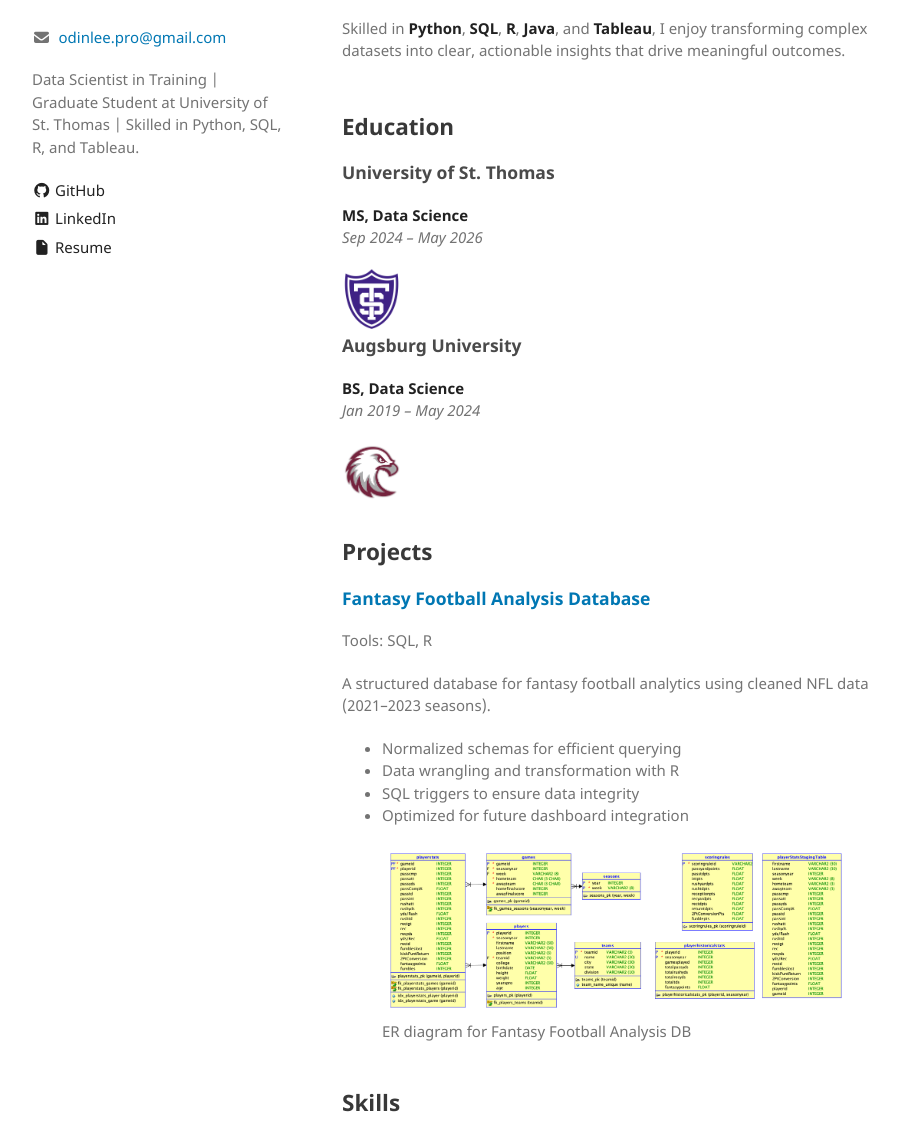
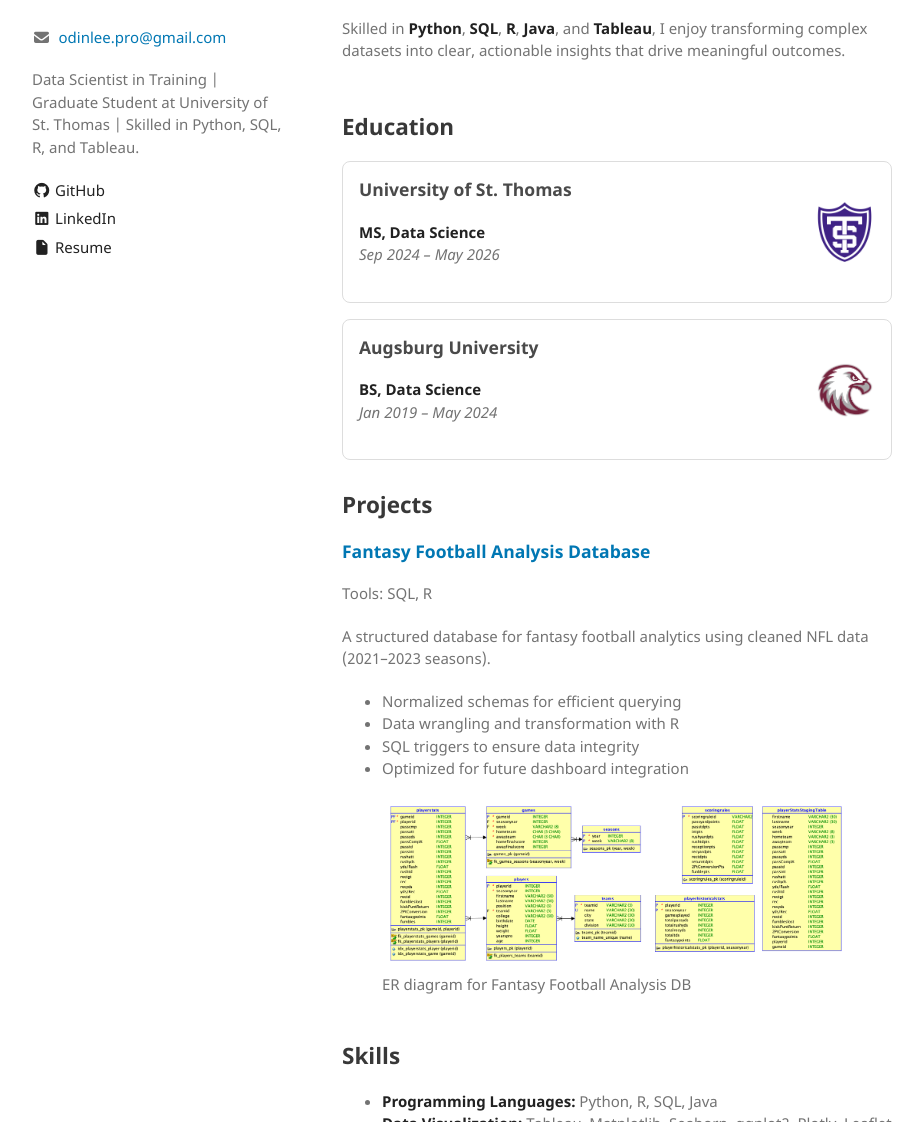
Before and after one commit to OdinLeePro/OdinLeePro.github.io, a Jekyll site: the page built from index.md, in a window 1280 px wide and 1400 px high. Shown: the part 278-1400 px from the top of the window, without its empty margins (178-1101 px from the left). Built offline with Jekyll 4.4.1, drawn with Linux system fonts in a browser that asks for light colours.

Commit message:
Update style.scss

```diff
--- a/assets/css/style.scss
+++ b/assets/css/style.scss
@@ -83,3 +83,28 @@
     font-size: 0.9rem;
   }
 }
+
+.education-grid {
+  display: flex;
+  flex-direction: column;
+  gap: 1rem;
+}
+
+.education-card {
+  display: flex;
+  justify-content: space-between;
+  align-items: center;
+  border: 1px solid #ddd;
+  padding: 1rem;
+  border-radius: 8px;
+}
+
+.edu-text {
+  flex: 1;
+}
+
+.edu-logo img {
+  display: block;
+  width: 60px;
+  height: 60px;
+}
```
